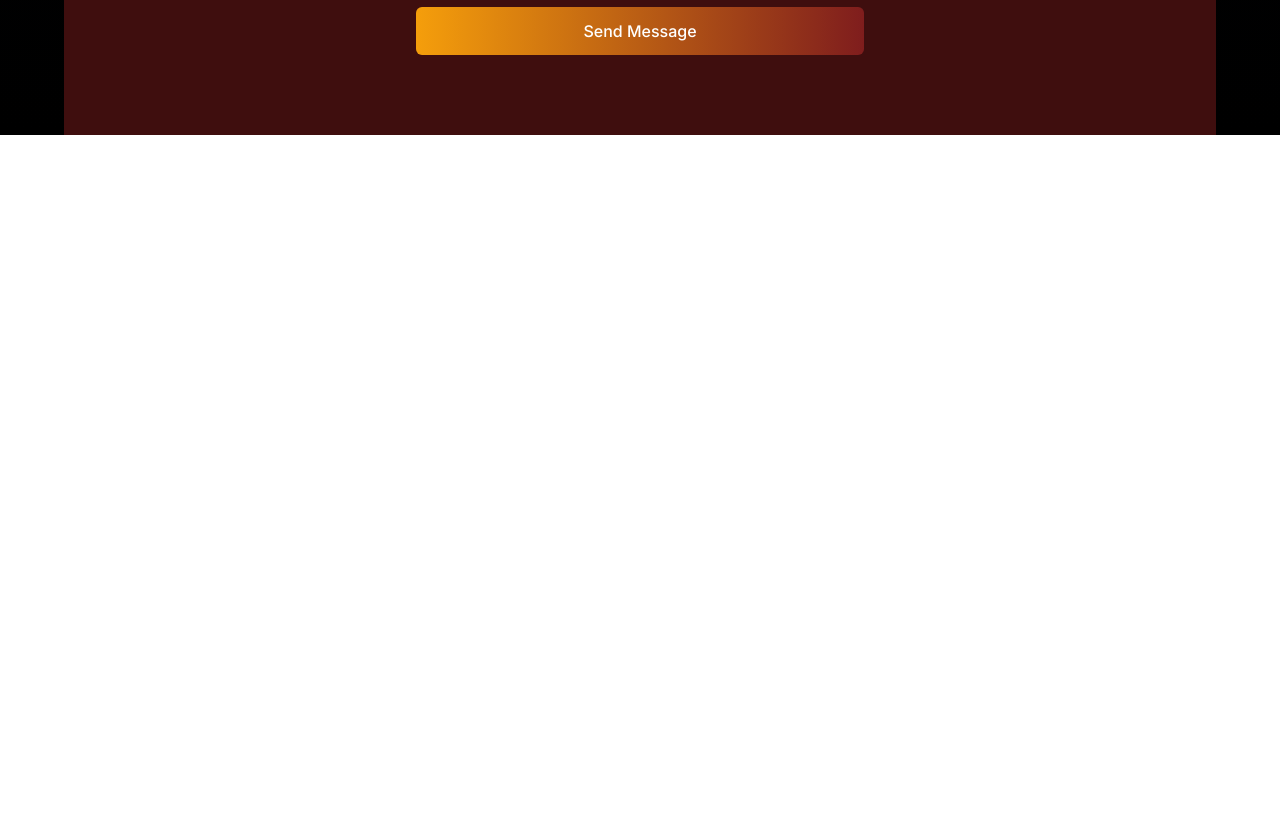
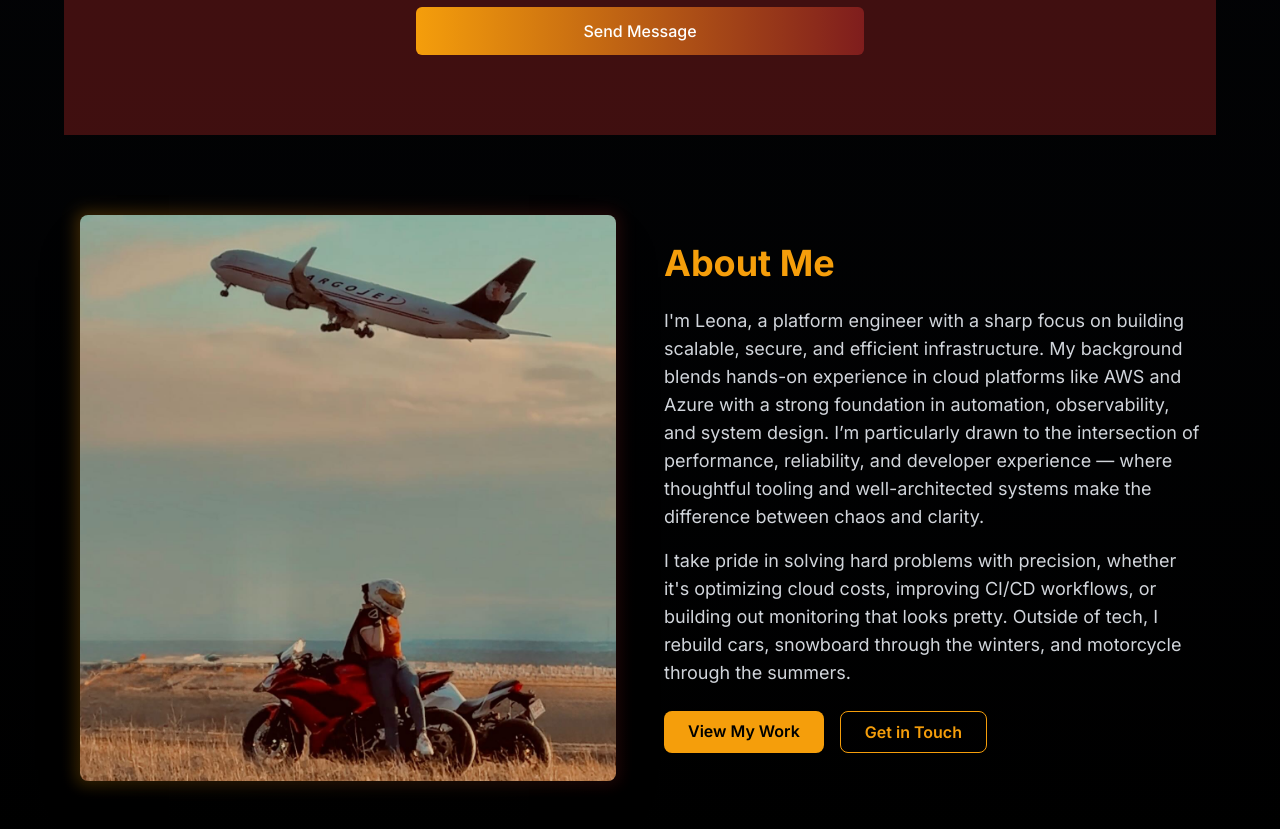
Before and after one commit to leonamotyer/resume, a Next.js app: page / in a window 1280 px wide. Shown: the part 6860-7689 px from the top of the page. Before the commit the page ends 6995 px from the top, so only its background shows below. Built offline with nearby package versions, Linux system fonts and the light colour scheme; no server answers.

Commit message:
added about me

```diff
--- a/app/layout.tsx
+++ b/app/layout.tsx
@@ -15,6 +15,10 @@ export const metadata: Metadata = {
   metadataBase: new URL('https://motyer.ca'),
   title: 'Leona Motyer - Portfolio',
   description: 'Platform Engineer, Software Developer Portfolio',
+  icons: {
+    icon: '/bikeplane.jpg',
+    apple: '/bikeplane.jpg',
+  },
   openGraph: {
     title: 'Leona Motyer - Portfolio',
     description: 'Platform Engineer, Software Developer Portfolio',
--- a/app/page.tsx
+++ b/app/page.tsx
@@ -337,6 +337,72 @@ export default function Home() {
           </form>
         </div>
       </section>
+
+      {/* About Author Section */}
+      <section className="py-20 px-4 max-w-6xl mx-auto">
+        <motion.div
+          initial={{ opacity: 0, y: 20 }}
+          whileInView={{ opacity: 1, y: 0 }}
+          transition={{ duration: 0.8 }}
+          className="flex flex-col md:flex-row items-center gap-12"
+        >
+          <motion.div
+            initial={{ opacity: 0, x: -20 }}
+            whileInView={{ opacity: 1, x: 0 }}
+            transition={{ duration: 0.8, delay: 0.2 }}
+            className="md:w-1/2"
+          >
+            <div className="relative">
+              <div className="absolute -inset-1 bg-gradient-to-r from-amber-500 to-red-900 rounded-lg blur opacity-25"></div>
+              <img
+                src="/bikeplane.jpg"
+                alt="Leona Motyer - Platform Engineer"
+                className="relative rounded-lg shadow-2xl transform hover:scale-105 transition-transform duration-300"
+              />
+            </div>
+          </motion.div>
+          <motion.div
+            initial={{ opacity: 0, x: 20 }}
+            whileInView={{ opacity: 1, x: 0 }}
+            transition={{ duration: 0.8, delay: 0.4 }}
+            className="md:w-1/2"
+          >
+            <h2 className="text-4xl font-bold mb-6 text-amber-500">About Me</h2>
+            <p className="text-lg text-gray-300 mb-4">
+            I'm Leona, a platform engineer with a sharp focus on building scalable, secure, and efficient infrastructure.
+            My background blends hands-on experience in cloud platforms like AWS and Azure with a strong foundation in
+            automation, observability, and system design. I’m particularly drawn to the intersection of performance,
+            reliability, and developer experience — where thoughtful tooling and well-architected systems make the
+            difference between chaos and clarity.
+            </p>
+            <p className="text-lg text-gray-300 mb-4">
+            I take pride in solving hard problems with precision, whether it's optimizing cloud costs, improving
+            CI/CD workflows, or building out monitoring that looks pretty. Outside of tech, I rebuild cars,
+            snowboard through the winters, and motorcycle through the summers.
+            </p>
+            <div className="flex gap-4 mt-6">
+              <motion.a
+                whileHover={{ scale: 1.05 }}
+                whileTap={{ scale: 0.95 }}
+                href="https://github.com/leonamotyer"
+                target="_blank"
+                rel="noopener noreferrer"
+                className="px-6 py-2 bg-amber-500 text-black rounded-lg font-semibold hover:bg-amber-400 transition-colors"
+              >
+                View My Work
+              </motion.a>
+              <motion.a
+                whileHover={{ scale: 1.05 }}
+                whileTap={{ scale: 0.95 }}
+                href="mailto:leona@motyer.ca"
+                className="px-6 py-2 border border-amber-500 text-amber-500 rounded-lg font-semibold hover:bg-amber-500/10 transition-colors"
+              >
+                Get in Touch
+              </motion.a>
+            </div>
+          </motion.div>
+        </motion.div>
+      </section>
     </main>
   );
 }
```
Also changed, not shown: public/bikeplane.jpg (renamed from bikeplane.jpg), 1 other file (tests, documents, lock files or other folders).
